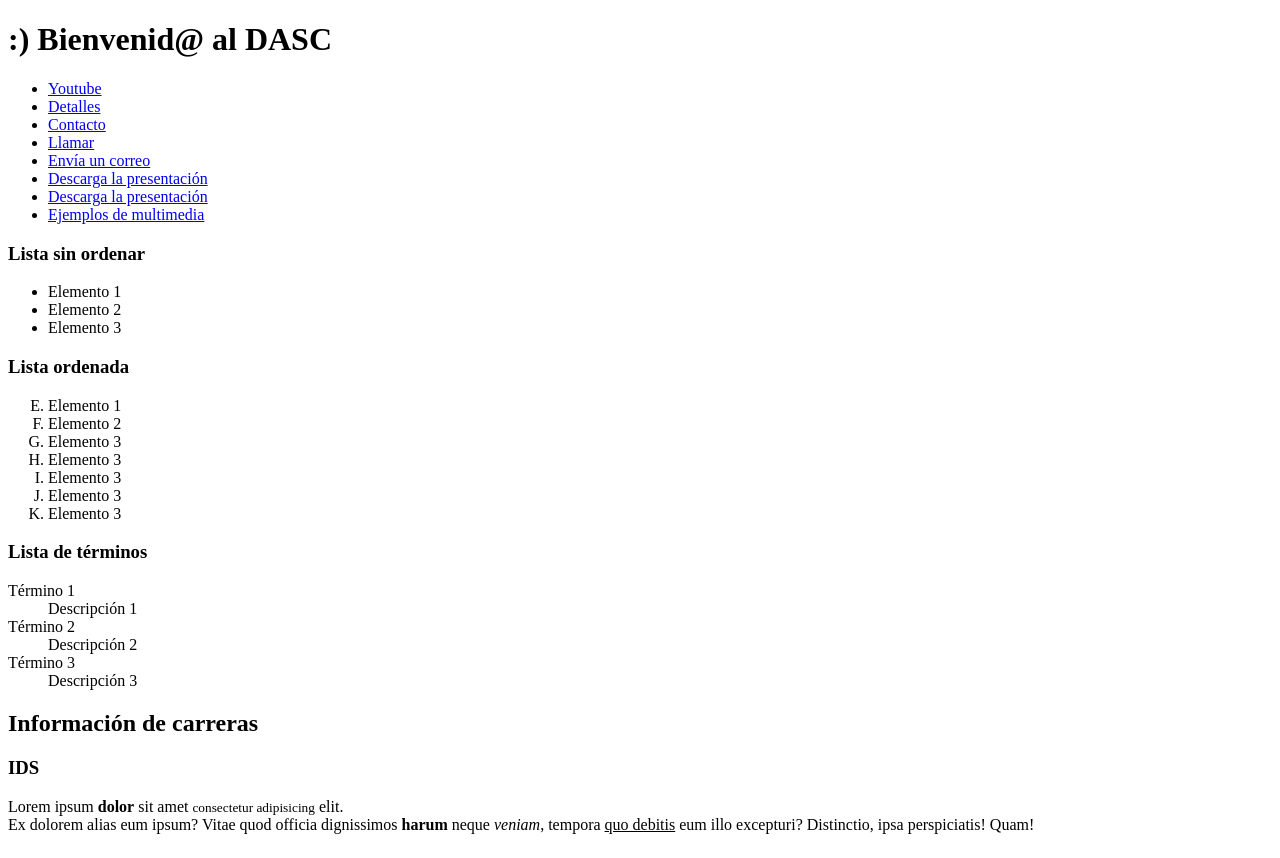
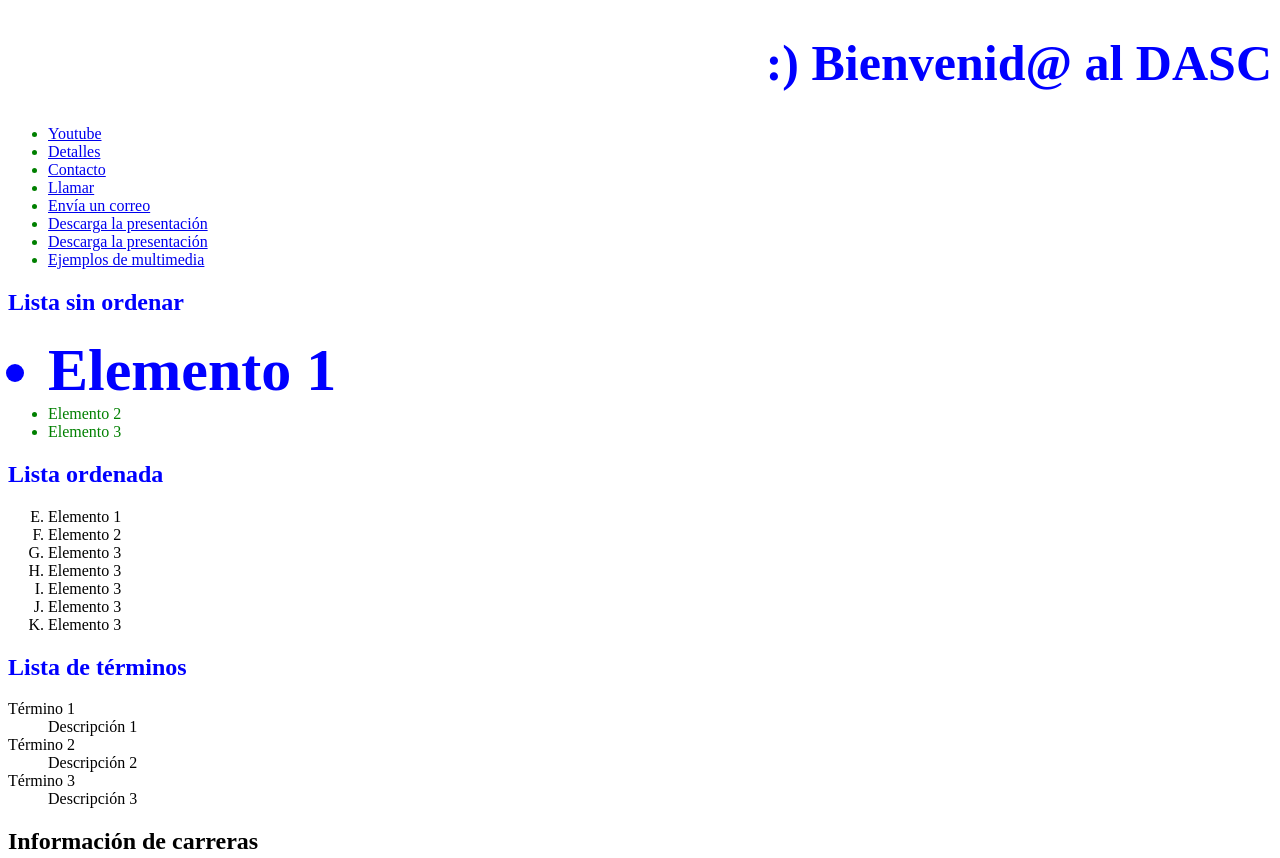
Before and after one commit to Blara22/programacion-web-26, a plain HTML site: page index.html in a window 1280 px wide. Shown: the top 858 px of the page. Drawn offline with Linux system fonts and the light colour scheme.

Commit message:
CSS básico

```diff
--- a/css/styles.css
+++ b/css/styles.css
@@ -0,0 +1,3 @@
+/** {
+  color: red;
+}
--- a/index.html
+++ b/index.html
@@ -5,12 +5,37 @@
   <title>Mi primera página</title>
   <meta charset="UTF-8">
   <meta name="viewport" content="width=device-width, initial-scale=1.0">
+  <link rel="icon" href="assets/icons/logouabcs.png">
+  <link rel="stylesheet" href="css/styles.css">
+  <style>
+    ul {
+      color: green;
+    }
 
+    h1 {
+      color: red;
+    }
+
+    .azul-negrita {
+      color: blue;
+      font-weight: bold;
+    }
+
+    .texto-grande {
+      font-size: 60px;
+    }
+
+    #color-morado {
+      color: purple;
+      font-size: 50px;
+      text-align: right;
+    }
+  </style>
 </head>
 
 <body>
   <header>
-    <h1><span>:) </span>Bienvenid@ al DASC</h1>
+    <h1 id="color-morado" style="color: blue;"><span>:) </span>Bienvenid@ al DASC</h1>
     <nav aria-label="Navegación principal">
       <ul>
         <li><a href="https://www.youtube.com" target="_blank" rel="noopener">Youtube</a></li>
@@ -27,13 +52,13 @@
 
   <main>
     <aside>
-      <h3>Lista sin ordenar</h3>
+      <h2 class="azul-negrita">Lista sin ordenar</h3>
       <ul>
-        <li>Elemento 1</li>
+        <li class="azul-negrita texto-grande">Elemento 1</li>
         <li>Elemento 2</li>
         <li>Elemento 3</li>
       </ul>
-      <h3>Lista ordenada</h3>
+      <h2 class="azul-negrita">Lista ordenada</h3>
       <!-- Lista inicia en E -->
       <ol type="A" start="5">
         <li>Elemento 1</li>
@@ -45,7 +70,7 @@
         <li>Elemento 3</li>
 
       </ol>
-      <h3>Lista de términos</h3>
+      <h2 class="azul-negrita">Lista de términos</h2>
       <dl>
         <dt>Término 1
         <dd>Descripción 1</dd>
```
Also changed, not shown: assets/icons/logouabcs.png (added).
